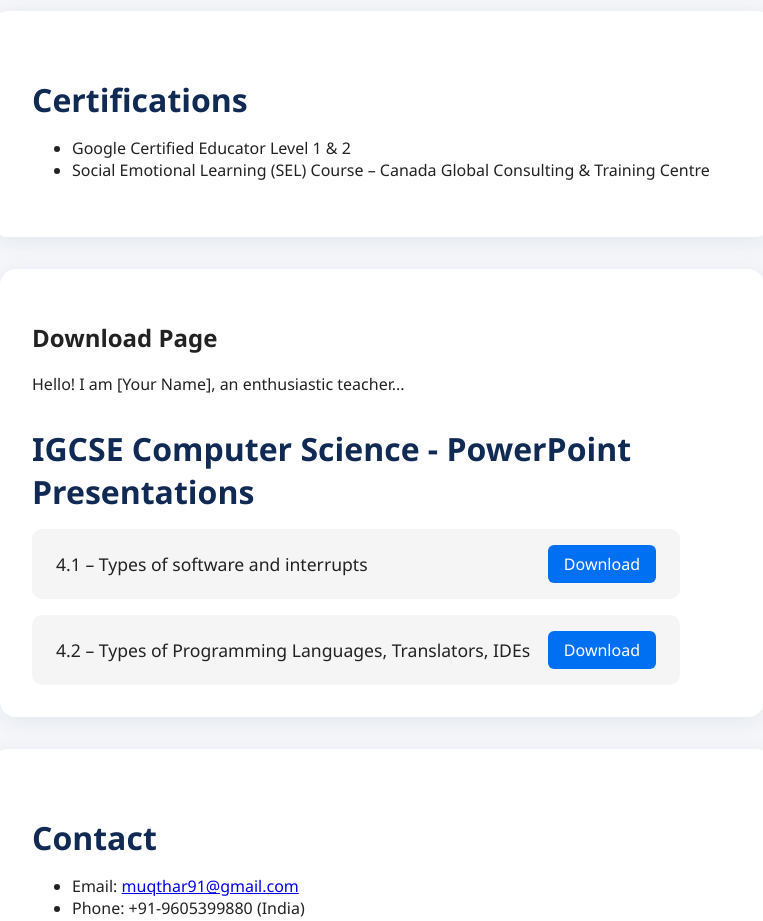
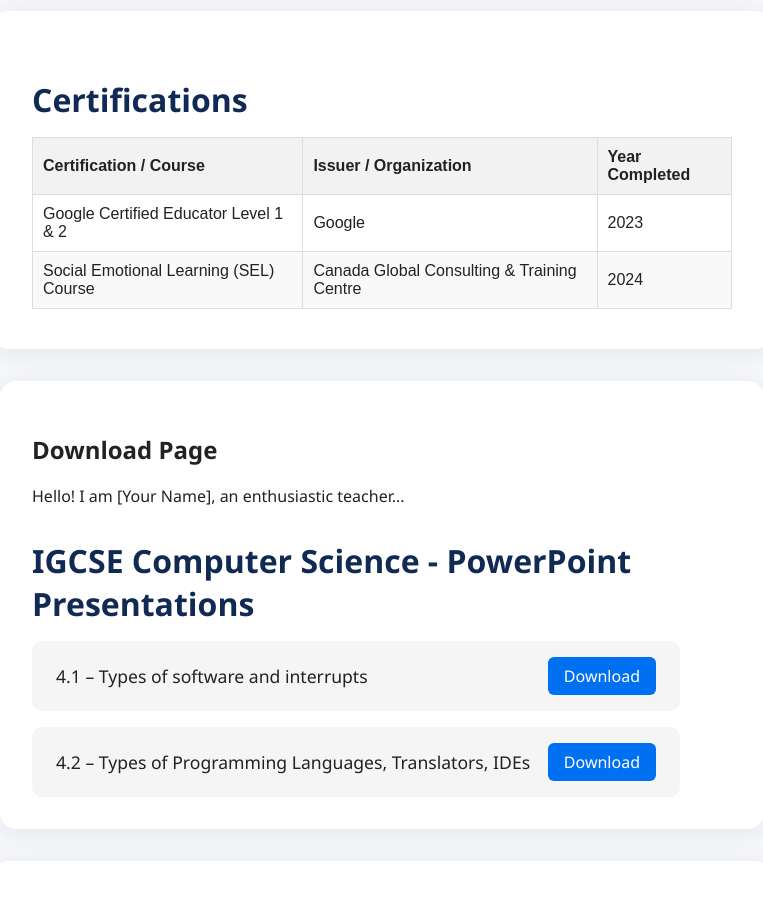
Before and after one commit to umar2752018/my-portfolio, a Next.js app: page / in a window 1280 px wide. Shown: the part 3760-4681 px from the top of the page, without its empty margins (258-1021 px from the left). Built offline with nearby package versions, Linux system fonts and the light colour scheme.

Commit message:
Table added to certification

```diff
--- a/components/Certifications.js
+++ b/components/Certifications.js
@@ -2,10 +2,48 @@ export default function Certifications() {
   return (
     <section id="certifications">
       <h2>Certifications</h2>
-      <ul>
-        <li>Google Certified Educator Level 1 & 2</li>
-        <li>Social Emotional Learning (SEL) Course – Canada Global Consulting & Training Centre</li>
-      </ul>
+
+      <table>
+        <thead>
+          <tr>
+            <th>Certification / Course</th>
+            <th>Issuer / Organization</th>
+            <th>Year Completed</th>
+          </tr>
+        </thead>
+        <tbody>
+          <tr>
+            <td>Google Certified Educator Level 1 & 2</td>
+            <td>Google</td>
+            <td>2023</td>
+          </tr>
+          <tr>
+            <td>Social Emotional Learning (SEL) Course</td>
+            <td>Canada Global Consulting & Training Centre</td>
+            <td>2024</td>
+          </tr>
+        </tbody>
+      </table>
+
+      <style jsx>{`
+        table {
+          width: 100%;
+          border-collapse: collapse;
+          font-family: Arial, sans-serif;
+          margin-top: 1rem;
+        }
+        th, td {
+          border: 1px solid #ddd;
+          padding: 10px;
+          text-align: left;
+        }
+        th {
+          background-color: #f2f2f2;
+        }
+        tr:nth-child(even) {
+          background-color: #f9f9f9;
+        }
+      `}</style>
     </section>
   );
 }
```
